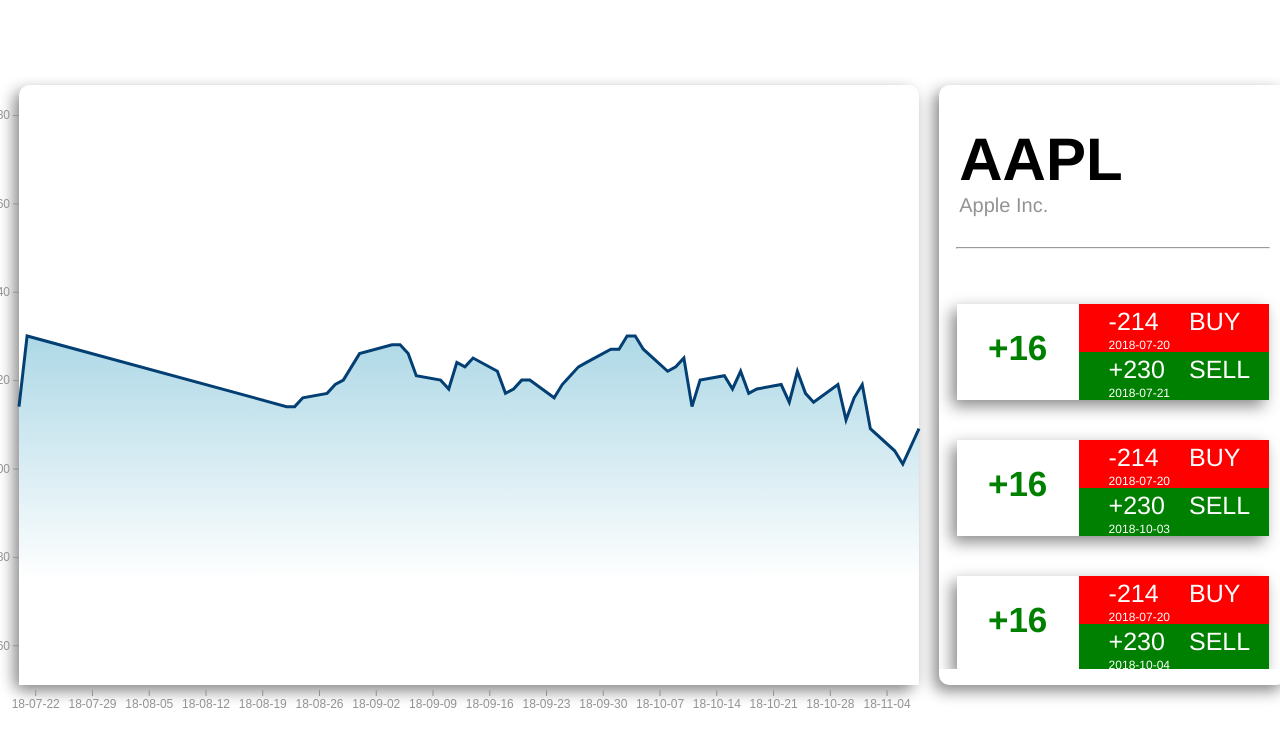
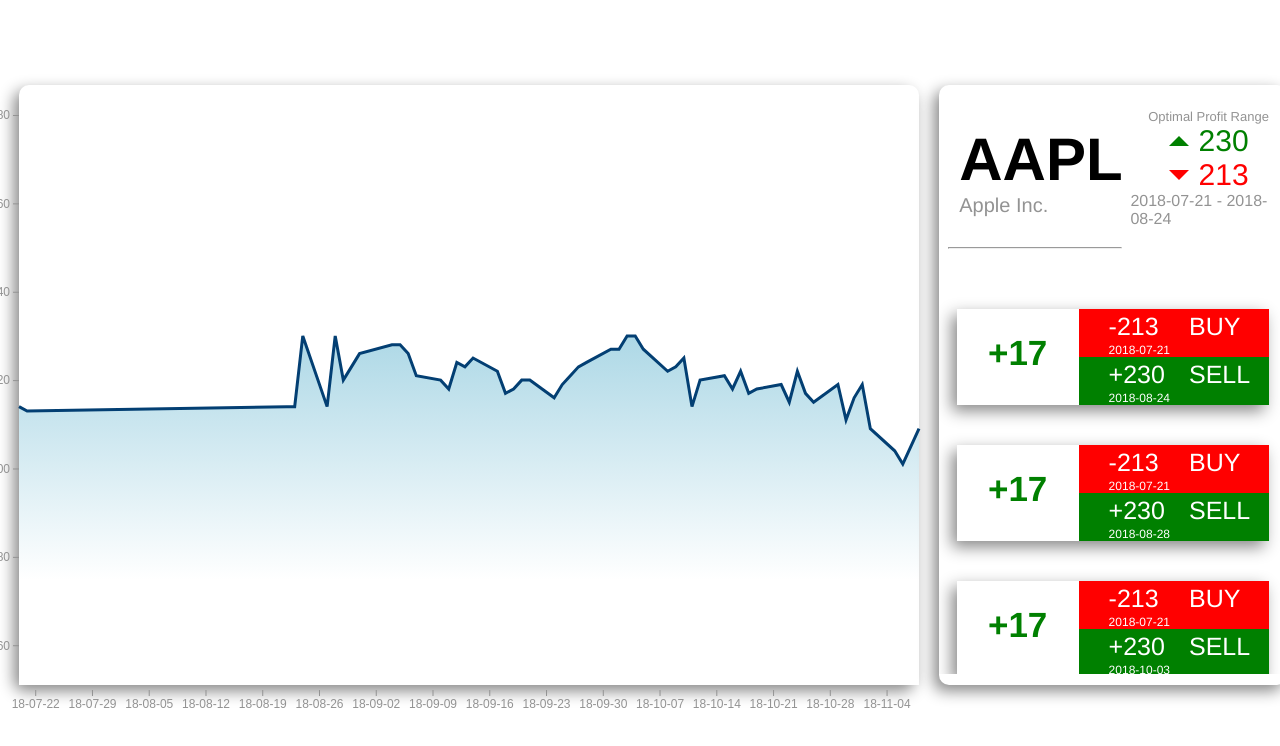
Before and after one commit to mjjply42/APLStockMaxProfit, a React (Create React App) app: page / in a window 1280 px wide. Shown: the top 746 px of the page. Built offline with nearby package versions, Linux system fonts and the light colour scheme.

Commit message:
finished adding optimal feature -- need to refactor and clean up

```diff
--- a/src/App.js
+++ b/src/App.js
@@ -54,6 +54,8 @@
     const svg = select(svgRef.current);
 
     csv(appleData).then((data) => {
+      if (!data)
+        return;
       updateData(data)
       let profitObject = maxProfit(data);
       updateGains(maxGains(profitObject, data));
@@ -61,8 +63,6 @@
       let bisectDate = bisector(function(d) { return d.date; }).left;
       let formatValue = format(",");
       let dateFormatter = timeFormat("%y-%m-%d");
-
-
 
     let x = scaleTime()
             .range([0, width]);
@@ -211,7 +211,7 @@
                 d1 = data[i],
                 d = x0 - d0.date > d1.date - x0 ? d1 : d0;
             focus.attr("transform", "translate(" + x(d.date) + "," + y(d.price) + ")");
-            tooltip.attr("style", "left:" + (x(d.date) + 70) + "px;top:" + (y(d.price) + 100) + "px;");
+            tooltip.attr("style", "left:" + (x(d.date) + 70) + "px;top:" + (y(d.price) + 0) + "px;");
             tooltip.select(".tooltip-date").text(dateFormatter(d.date));
             tooltip.select(".tooltip-price").text(formatValue(d.price));
         }
@@ -266,7 +266,6 @@
 
   const adjustSelectedItem = (gain) => {
     let gainCopy = JSON.parse(JSON.stringify(gains))
-    console.log("GAIN: ", gainCopy)
     gainCopy.map((g) => {
       if (g.id === gain.id)
         g.selected = true
--- a/src/components/logic/stockComponent.js
+++ b/src/components/logic/stockComponent.js
@@ -1,17 +1,44 @@
 import React, { useState, useEffect, useRef } from 'react';
+import { timeParse } from 'd3';
 import { ProfitPeriod } from './profitComponent.js';
+import { NotAvailable, Optimal } from '../presentation/optimalComponent.js';
 
 export const StockInfo = (props) => {
-    const { stock, data } = props
+    const { stock, data } = props;
+    const [ optimalProfit, updateOptimalProfit ] = useState();
+    const parseDate = timeParse("%Y-%m-%e");
+
+    const opptimalProfitRange = () => {
+        let rangeId = null;
+        data.map((item, index) => {
+            if (index === 0)
+                rangeId = 0;
+            else
+                if (rangeId > (Math.abs((parseDate(item.buy.date)).getTime() - (parseDate(item.sell.date)).getTime())))
+                    rangeId = item.id;
+        })
+        updateOptimalProfit(data[rangeId]);
+    }
+
+    useEffect(() => {
+        if (data)
+            opptimalProfitRange()
+    },[data]);
+
     return (
         <>
         <div style={styles.stockContainer}>
-            <div style={ styles.stockNameDiv }>
-                <h1 style={ styles.symbol }>{ stock.symbol }</h1>
-                <p style={ styles.companyName }>{ stock.company }</p>
-                <hr style={ styles.nameLineBreak }></hr>
-                <ProfitPeriod data={ data } passGain={ props.passGain }/>
+            <div style={ styles.stockInfo }>
+                <div style={ styles.stockNameDiv }>
+                    <h1 style={ styles.symbol }>{ stock.symbol }</h1>
+                    <p style={ styles.companyName }>{ stock.company }</p>
+                    <hr style={ styles.nameLineBreak }></hr>
+                </div>
+                <div style={ styles.optimalDiv }>
+                    {!optimalProfit ? <NotAvailable/> : <Optimal optimal={ optimalProfit }/>}
+                </div>
             </div>
+            <ProfitPeriod data={ data } passGain={ props.passGain } optimal={ optimalProfit }/>
         </div>
         </>
     )
@@ -26,9 +53,20 @@
         width: '450px',
         marginTop: '70px',
     },
+    stockInfo: {
+        //backgroundColor: 'red',
+        display: 'flex'
+    },
     stockNameDiv: {
         //backgroundColor: 'orange',
-        width: '100%',
+        width: '55%',
+    },
+    optimalDiv: {
+        //backgroundColor: 'purple',
+        display: 'flex',
+        alignItems: 'center',
+        justifyContent: 'center',
+        width: '45%',
     },
     symbol: {
         fontSize: '60px',
--- /dev/null
+++ b/src/components/presentation/optimalComponent.js
@@ -0,0 +1,96 @@
+import React, { useState, useEffect, useRef } from 'react';
+
+export const Optimal = (props) => {
+    const { optimal } = props;
+    return (
+        <>
+            <div style={styles.mainContainer}>
+            <p style={ styles.title }>Optimal Profit Range</p>
+                <div style={ styles.sellContainer }>
+                    <span style={ styles.upArrow }></span>
+                    <p style={ styles.optimalSellPrice }>{ optimal.sell.price }</p>
+                </div>
+                <div style={ styles.buyContainer }>
+                    <span style={ styles.downArrow }></span>
+                    <p style={ styles.optimalBuyPrice }>{ optimal.buy.price }</p>
+                </div>
+                <div style={ styles.optimalDates }>
+                    <p style={ styles.date }>{ optimal.buy.date } - { optimal.sell.date }</p>
+                </div>
+            </div>
+        </>
+    )
+};
+
+export const NotAvailable = () => {
+    return (
+        <>
+            <p>N/A</p>
+            <p>N/A</p>
+        </>
+    )
+};
+
+const styles = {
+    mainContainer: {
+        display: 'flex',
+        flexDirection: 'column',
+        flexWrap: 'wrap',
+        alignItems: 'center',
+        justifyContent: 'center',
+        //backgroundColor: 'pink'
+    },
+    optimalSellPrice: {
+        fontSize: '30px',
+        color: 'green',
+    },
+    optimalBuyPrice: {
+        fontSize: '30px',
+        color: 'red',
+    },
+    sellContainer: {
+        display: 'flex',
+        alignItems: 'center',
+        justifyContent: 'center',
+        width: '45%',
+    },
+    buyContainer: {
+        display: 'flex',
+        alignItems: 'center',
+        justifyContent: 'center',
+        width: '45%',
+    },
+    upArrow: {
+        display: 'inline-block',
+        borderLeft: '10px solid transparent',
+        borderRight: '10px solid transparent',
+        borderBottom: '10px solid green',
+        marginRight: '10px',
+    },
+    downArrow: {
+        display: 'inline-block',
+        borderLeft: '10px solid transparent',
+        borderRight: '10px solid transparent',
+        borderTop: '10px solid red',
+        marginRight: '10px',
+    },
+    optimalDates: {
+        marginTop: '38px',
+        //backgroundColor: 'orange',
+        display: 'flex',
+        flexDirection: 'column',
+        alignItems: 'center',
+        justifyContent: 'center',
+        width: '100%',
+    },
+    date: {
+        marginTop: '-40px',
+        fontSize: '16px',
+        color: '#939393',
+    },
+    title: {
+        fontSize: '13px',
+        textAlign: 'center',
+        color: '#939393',
+    },
+}
```
Also changed, not shown: src/apple.csv.
